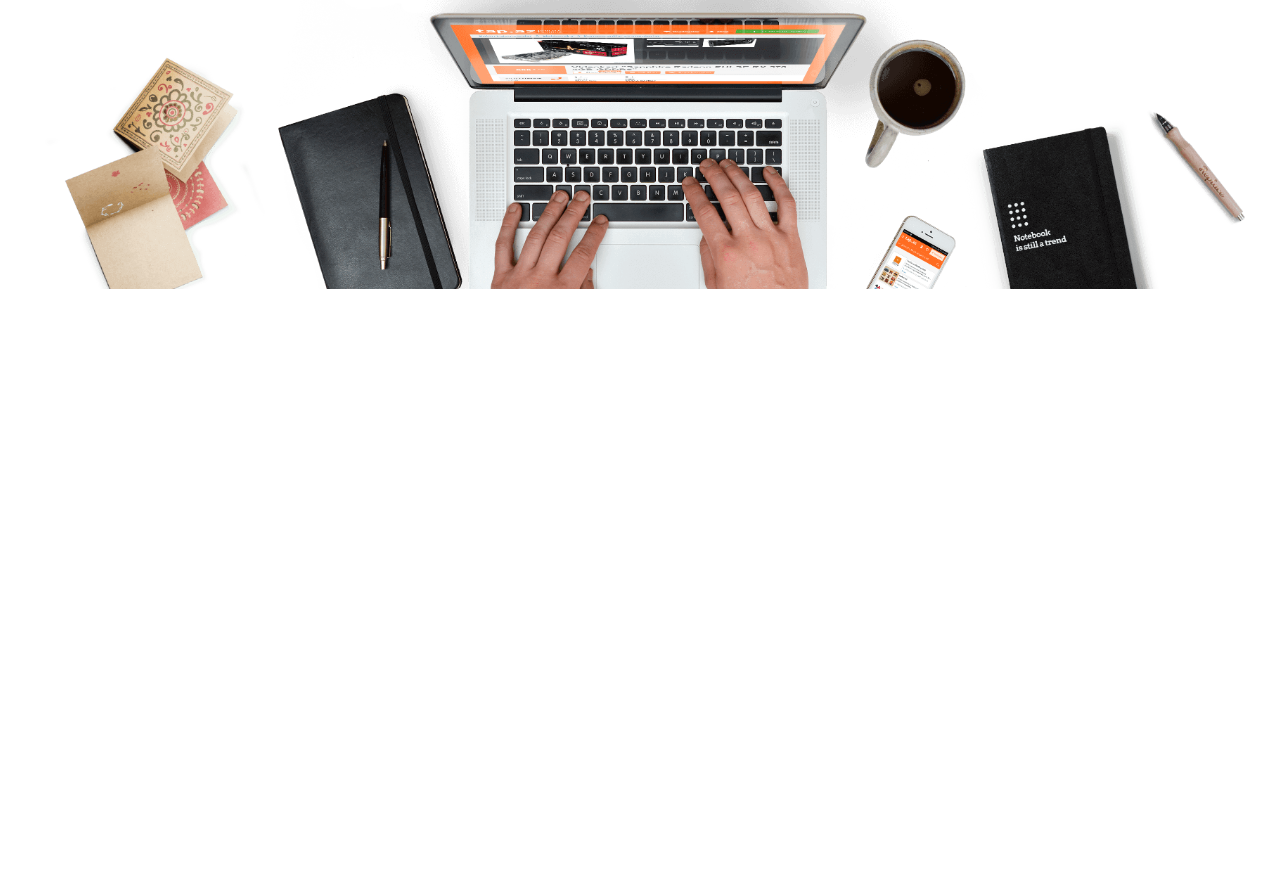
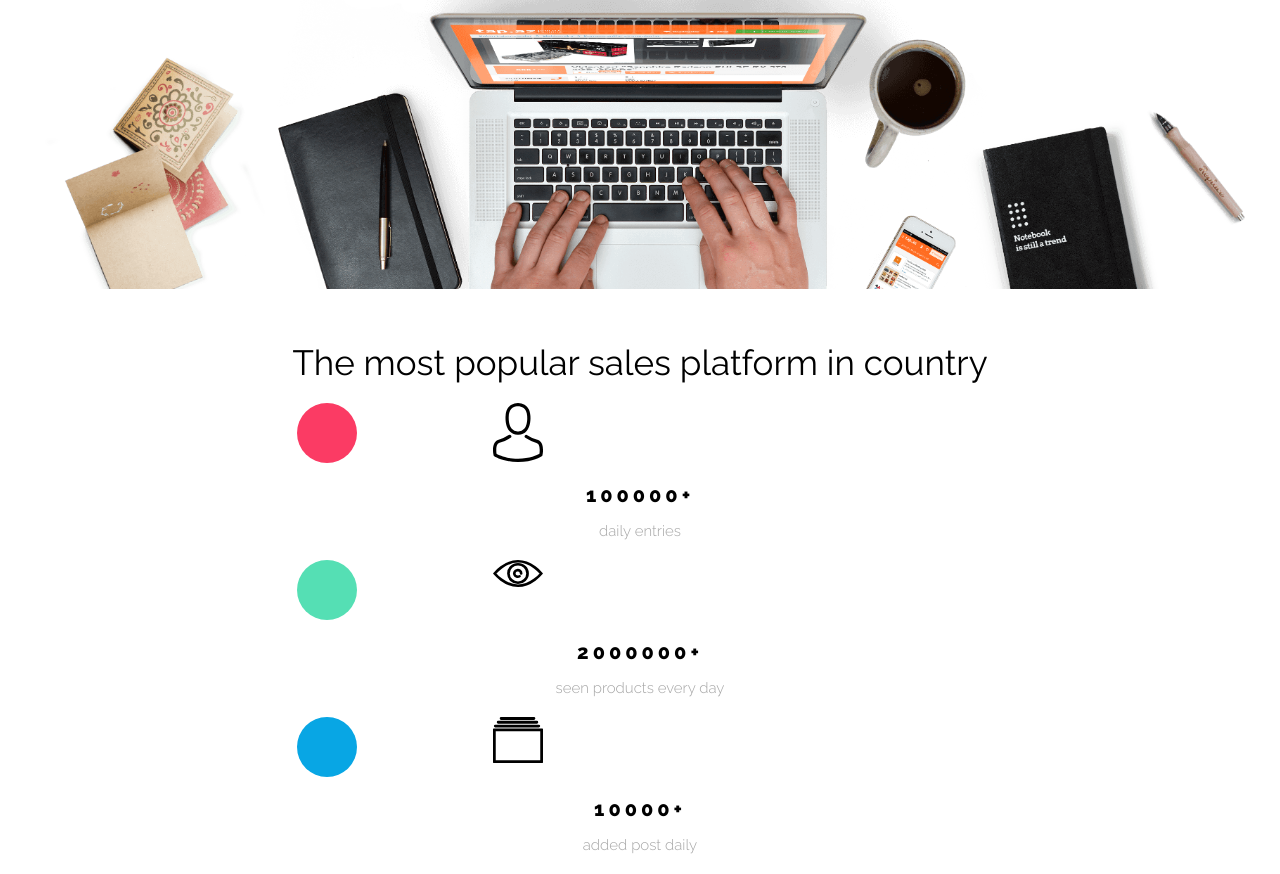
Before and after one commit to kamil079/First_RWD_WebSite, a website: page bestShopRWD/index.html in a window 1280 px wide. Shown: the part 501-1375 px from the top of the page. Before the commit the page ends 800 px from the top, so only its background shows below. Drawn offline with Linux system fonts and the light colour scheme.

Commit message:
main done, stats section in progress

```diff
--- a/bestShopRWD/index.html
+++ b/bestShopRWD/index.html
@@ -34,5 +34,26 @@
                 <img src="./assets/Background.png" alt="background">
             </div>
         </main>
+        <section class="web_statistics">
+            <h2 class="statistics_title">The most popular sales platform in country</h2>
+            <div class="info_stats">
+                <div class="circle st"></div>
+                <img src="./assets/Person.svg" class="stats_logo"></img>
+                <p class="stats_nr">100000+</p>
+                <p class="stats_descriptions">daily entries</p>
+            </div>
+            <div class="info_stats">
+                <div class="circle nd"></div>
+                <img src="./assets/Eye.svg" class="stats_logo"></img>
+                <p class="stats_nr">2000000+</p>
+                <p class="stats_descriptions">seen products every day</p>
+            </div>
+            <div class="info_stats">
+                <div class="circle rd"></div>
+                <img src="./assets/Catalog.svg" class="stats_logo"></img>
+                <p class="stats_nr">10000+</p>
+                <p class="stats_descriptions">added post daily</p>
+            </div>
+        </section>
     </body>
 </html>
--- /dev/null
+++ b/bestShopRWD/scss/elements/_statisticsSection.scss
@@ -0,0 +1,68 @@
+.web_statistics {
+    font-family: $font-raleway;
+
+    .statistics_title {
+        font-size: 3.5em;
+        font-family: $font-raleway;
+        font-weight: 400;
+        text-align: center;
+
+        margin-top: 1.5em;
+    }
+
+    .info_stats {
+        display: flex;
+        flex-direction: column;
+        align-items: center;
+
+        margin: 2em 15em;
+        text-align: center;
+
+        position: relative;
+
+        .circle {
+            height: 6em;
+            width: 6em;
+            border-radius: 50%;
+
+            position: absolute;
+            left: 15%;
+
+            z-index: -1;
+        }
+
+        .st {
+            background: $color-redish;
+        }
+
+        .nd {
+            background: $color-green;
+        }
+
+        .rd {
+            background: $color-primary;
+        }
+
+        .stats_logo {
+            width: 5em;
+            position: absolute;
+            left: 35%;
+        }
+
+        .stats_nr {
+            font-size: 2em;
+            font-weight: 900;
+            letter-spacing: 0.2em;
+
+            margin-top: 4em;
+        }
+
+        .stats_descriptions {
+            font-size: 1.5em;
+            font-weight: 300;
+            color: $color-grey;
+
+            margin-top: 1em;
+        }
+    }
+}
--- a/bestShopRWD/scss/main.scss
+++ b/bestShopRWD/scss/main.scss
@@ -7,4 +7,6 @@
 
 @import './elements/header';
 @import './elements/welcomeSection';
+@import './elements/statisticsSection';
+
 @import './elements/buttons';
```
Also changed, not shown: bestShopRWD/css/main.css, 1 other file.
